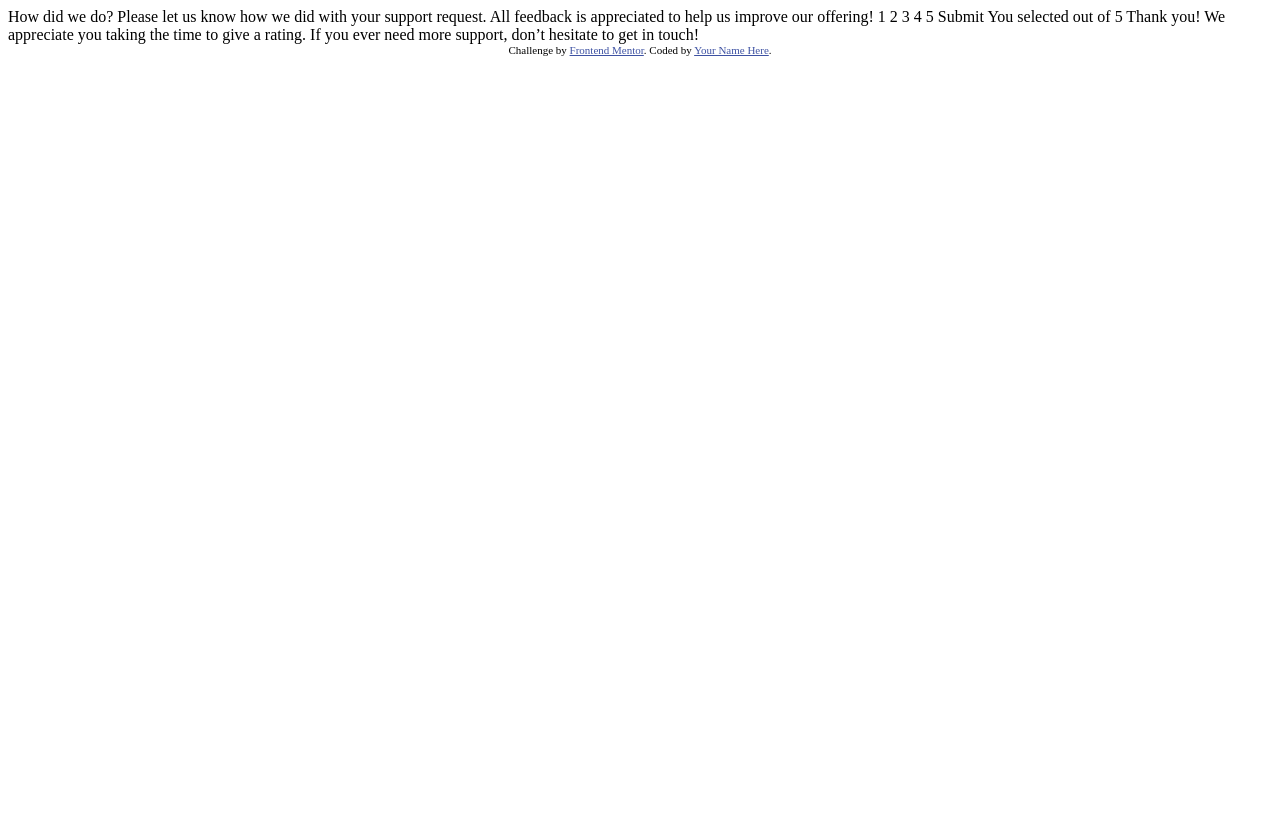
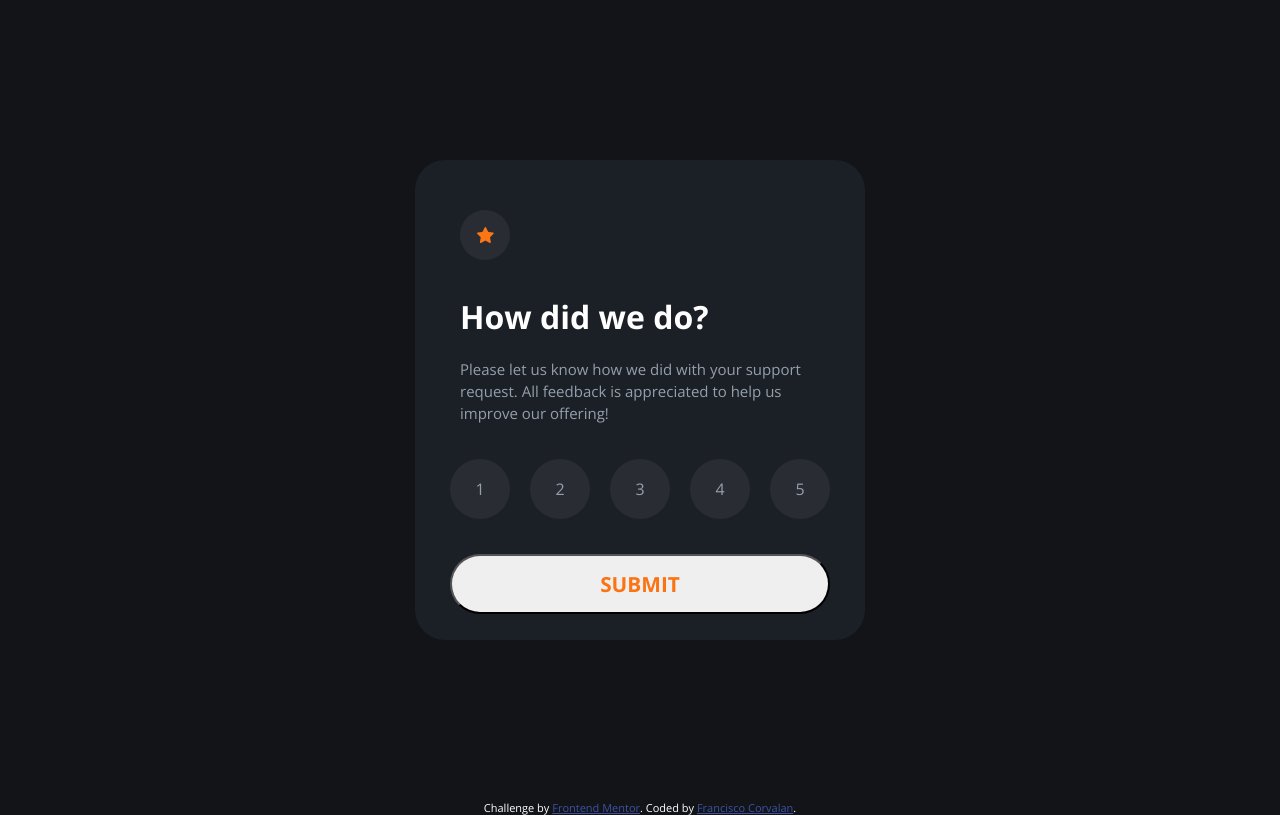
Before and after one commit to francoders/interactive-rating-component-main, a plain HTML site: page index.html in a window 1280 px wide. Drawn offline with nearby package versions, Linux system fonts and the light colour scheme.

Commit message:
2do commit / falta la parte JS

```diff
--- a/index.html
+++ b/index.html
@@ -1,49 +1,64 @@
 <!DOCTYPE html>
 <html lang="en">
+
 <head>
   <meta charset="UTF-8">
-  <meta name="viewport" content="width=device-width, initial-scale=1.0"> <!-- displays site properly based on user's device -->
+  <meta name="viewport" content="width=device-width, initial-scale=1.0">
+  <!-- displays site properly based on user's device -->
 
   <link rel="icon" type="image/png" sizes="32x32" href="./images/favicon-32x32.png">
-
+  <link rel="stylesheet" href="./style.css">
   <title>Frontend Mentor | Interactive rating component</title>
-
   <!-- Feel free to remove these styles or customise in your own stylesheet 👍 -->
   <style>
-    .attribution { font-size: 11px; text-align: center; }
-    .attribution a { color: hsl(228, 45%, 44%); }
+    .attribution {
+      font-size: 11px;
+      text-align: center;
+    }
+
+    .attribution a {
+      color: hsl(228, 45%, 44%);
+    }
   </style>
 </head>
+
 <body>
 
-  <!-- Rating state start -->
+  <header class="container">
+    <div class="card">
+      <div class="content-star">
+        <div class="circle-star">
+          <img src="./images/icon-star.svg" alt="star">
+        </div>
+      </div>
 
-  How did we do?
+      <div class="text">
+        <h1>How did we do?</h1>
+        <span>Please let us know how we did with your support request. All feedback is appreciated to help us improve our offering!</span>
+      </div>
 
-  Please let us know how we did with your support request. All feedback is appreciated
-  to help us improve our offering!
+      <div class="circles">
+        <div class="circle">1</div>
+        <div class="circle">2</div>
+        <div class="circle">3</div>
+        <div class="circle">4</div>
+        <div class="circle">5</div>
+      </div>
 
-  1 2 3 4 5
+      <div class="content-btn">
+        <button class="btn">SUBMIT</button>
+      </div>
 
-  Submit
+    </div>
+  </header>
 
-  <!-- Rating state end -->
 
-  <!-- Thank you state start -->
-
-  You selected <!-- Add rating here --> out of 5
-
-  Thank you!
-
-  We appreciate you taking the time to give a rating. If you ever need more support,
-  don’t hesitate to get in touch!
-
-  <!-- Thank you state end -->
 
 
   <div class="attribution">
     Challenge by <a href="https://www.frontendmentor.io?ref=challenge" target="_blank">Frontend Mentor</a>.
-    Coded by <a href="#">Your Name Here</a>.
+    Coded by <a href="#">Francisco Corvalan</a>.
   </div>
 </body>
+
 </html>
--- /dev/null
+++ b/style.css
@@ -0,0 +1,127 @@
+@import url('https://fonts.googleapis.com/css2?family=Open+Sans:wght@400;700&family=Raleway:wght@400;700&family=Space+Grotesk:wght@300;400&display=swap');
+
+*{
+    margin: 0;
+    padding: 0;
+    box-sizing: border-box;
+    color: var(--White);
+    font-family: 'Open Sans', sans-serif;
+}
+
+:root{
+    --Orange: hsl(25, 97%, 53%);
+    --White: hsl(0, 0%, 100%);
+    --Light-Grey: hsl(217, 12%, 63%);
+    --Medium-Grey: hsl(216, 11%, 18%);
+    --Dark-Blue: hsl(215, 18%, 13%);
+    --Very-Dark-Blue: hsl(216, 12%, 8%);
+    --FS-general: 15px;
+}
+
+body{
+    background-color: var(--Very-Dark-Blue);
+}
+
+.container{
+    height: 100vh;
+    width: 100%;
+    display: flex;
+    justify-content: center;
+    align-items: center;
+}
+
+.card{
+    width: 450px;
+    height: 480px;
+    border-radius: 30px;
+    background-color: var(--Dark-Blue);
+    display: flex;
+    flex-direction: column;
+    align-items: center;
+}
+
+.circle-star{
+    display: flex;
+    align-items: center;
+    justify-content: center;
+    border-radius: 100%;
+    width: 50px;
+    height: 50px;
+    background-color: var(--Medium-Grey);
+}
+
+.content-star{
+    width: 80%;
+    height: 100px;
+    display: flex;
+    align-items: flex-end;
+    background-color: var(--Dark-Blue);
+}
+
+.content-star img {
+background-color: var(--Medium-Grey);
+}
+
+.text{
+    width: 80%;
+    margin-top: 35px;
+    font-weight: 400;;
+}
+
+.text h1{
+    margin-bottom: 20px;
+    font-weight: 700;
+}
+
+.text span{
+    font-size: 15px;
+    color: var(--Light-Grey);
+}
+
+.circles{
+    width: 100%;
+    height: 130px;
+    display: flex;
+    justify-content: center;
+    align-items: center;
+}
+
+.circle{
+    width: 60px;
+    height: 60px;
+    margin: 10px;
+    font-weight: 400;
+    border-radius: 100%;
+    background-color: var(--Medium-Grey);
+    color: var(--Light-Grey);
+    display: flex;
+    justify-content: center;
+    align-items: center;
+    cursor: pointer;
+}
+
+.circle:hover{
+    background-color: var(--Light-Grey);
+    color: var(--White);
+}
+
+.content-btn{
+    width: 100%;
+    height: 60px;
+    display: flex;
+    justify-content: center;
+}
+
+.btn{
+    width: 380px;
+    border-radius: 30px;
+    color: var(--Orange);
+    font-weight: 700;
+    font-size: 1.3rem;
+    cursor: pointer;
+}
+
+.btn:hover{
+    background-color: var(--Orange);
+    color: var(--White);
+}
```
Also changed, not shown: 1 other file.
